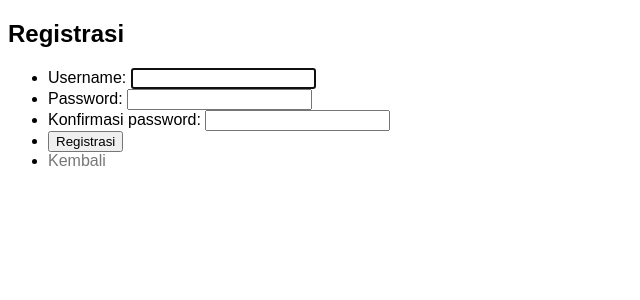
After one commit to jidansatriakusumah/crud-dasar, a PHP site: page /registrasi.php in a window 1280 px wide. The commit adds this page. Shown: the top 300 px of the page, without its empty margins (0-640 px from the left). Run offline with PHP 8.4, Linux system fonts and the light colour scheme.

Commit message:
Ditambahkan fitur login terenskripsi dan fitur registrasi

```diff
--- /dev/null
+++ b/registrasi.php
@@ -0,0 +1,85 @@
+<?php
+
+$connect = new mysqli("localhost", "root", "", "crud_dasar");
+
+if (isset($_POST["registrasi"])) {
+  $connect = new mysqli("localhost", "root", "", "crud_dasar");
+
+  $username = mysqli_escape_string($connect, strtolower($_POST["username"]));
+  $password1 = mysqli_escape_string($connect, $_POST["password1"]);
+  $password2 = mysqli_escape_string($connect, $_POST["password2"]);
+
+  // print_r($username);
+  // print_r($password1);
+  // print_r($password2);
+
+
+  if (empty($username) || empty($password1) || empty($password2)) {
+    echo "<script>alert('Username atau password tidak boleh kosong!');</script>";
+    // header("Location: registrasi.php");
+  }
+
+  $result = mysqli_query($connect, "SELECT * FROM admin WHERE username = '$username'");
+  if (mysqli_num_rows($result) == 1) {
+    echo "<script>alert('Username sudah ada, silahkan pilih username yang lain!');</script>";
+    // header("Location: registrasi.php");
+  }
+
+  if (strlen($password1) < 5) {
+    echo "<script>alert('Password terlalu pendek!');</script>";
+    // header("Location: registrasi.php");
+  }
+
+  $password_baru = password_hash($password1, PASSWORD_DEFAULT);
+  $add = mysqli_query($connect, "INSERT INTO admin (username, password) VALUES ('$username', '$password_baru')");
+  echo "<script>alert('Selamat! Anda berhasil registrasi!');</script>";
+
+  // header("Location: login.php");
+}
+
+?>
+
+<!DOCTYPE html>
+<html lang="en">
+
+<head>
+  <meta charset="UTF-8">
+  <meta name="viewport" content="width=device-width, initial-scale=1.0">
+  <meta http-equiv="X-UA-Compatible" content="ie=edge">
+  <title>Registrasi - CRUD Dasar</title>
+  <link rel="stylesheet" href="style/style.css">
+</head>
+
+<body>
+  <h2>Registrasi</h2>
+  <form action="" method="POST">
+    <ul>
+      <li>
+        <label>
+          Username:
+          <input type="text" name="username" autocomplete="off" autofocus required>
+        </label>
+      </li>
+      <li>
+        <label>
+          Password:
+          <input type="password" name="password1" required>
+        </label>
+      </li>
+      <li>
+        <label>
+          Konfirmasi password:
+          <input type="password" name="password2" required>
+        </label>
+      </li>
+      <li>
+        <button type="submit" name="registrasi">Registrasi</button>
+      </li>
+      <li>
+        <a href="login.php">Kembali</a>
+      </li>
+    </ul>
+  </form>
+</body>
+
+</html>
```
Also changed, not shown: login.php (+14 -6 lines).
